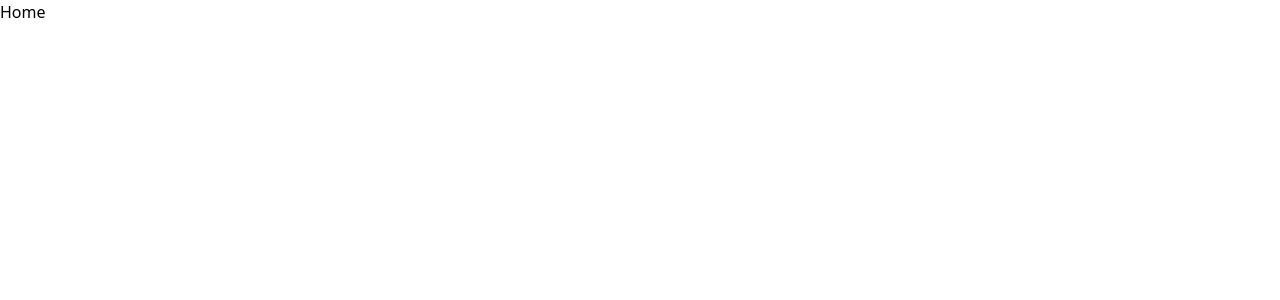
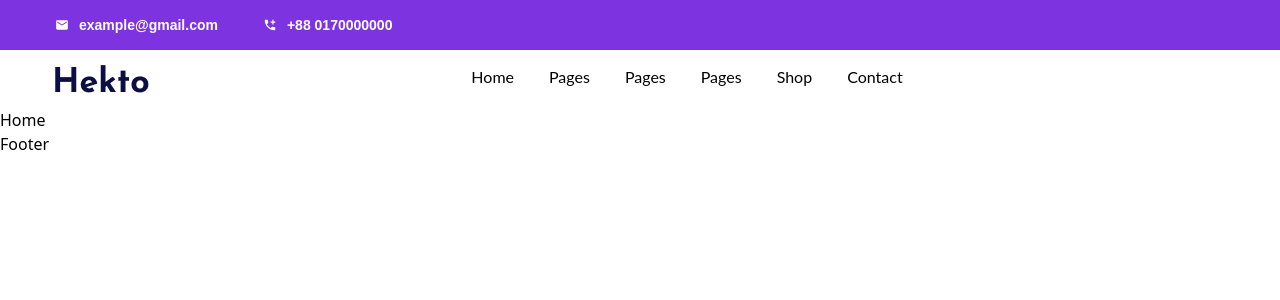
Before and after one commit to siamtalukder484/hekto-ecommerce, a React (Vite) app: page / in a window 1280 px wide. Shown: the top 300 px of the page. Built offline with nearby package versions, Linux system fonts and the light colour scheme.

Commit message:
header/ navbar part done

```diff
--- a/package.json
+++ b/package.json
@@ -10,8 +10,10 @@
     "preview": "vite preview"
   },
   "dependencies": {
+    "@react-icons/all-files": "^4.1.0",
     "react": "^18.2.0",
     "react-dom": "^18.2.0",
+    "react-icons": "^5.0.1",
     "react-router-dom": "^6.22.3"
   },
   "devDependencies": {
--- a/src/App.jsx
+++ b/src/App.jsx
@@ -6,11 +6,12 @@ import {
 } from "react-router-dom";
 import Home from './pages/home/Home';
 import About from './pages/about/About';
+import MainRootLayout from "./layout/MainRootLayout";
 
 function App() {
   const router = createBrowserRouter(
     createRoutesFromElements(
-      <Route>
+      <Route element={<MainRootLayout/>}>
         <Route path='/' element={<Home/>}/>
         <Route path='/about' element={<About/>}/>
 
--- /dev/null
+++ b/src/componants/Button.jsx
@@ -0,0 +1,9 @@
+import React from 'react'
+
+const Button = ({text, style}) => {
+  return (
+    <button className={style}>{text}</button>
+  )
+}
+
+export default Button
--- a/src/layout/Header.jsx
+++ b/src/layout/Header.jsx
@@ -1,7 +1,20 @@
 import React from 'react'
+import { Link } from 'react-router-dom'
+import { MdEmail } from "react-icons/md";
+import { MdAddCall } from "react-icons/md";
 
 export const Header = () => {
   return (
-    <div>Header</div>
+    <header className='bg-head-bg py-[15px]'>
+        <div className='max-w-container mx-auto'>
+            <div>
+                <div className='flex gap-x-[45px]'>
+                    <div><h5 className='flex items-center gap-x-[10px] text-white font-Josefin font-semibold text-sm'> <MdEmail /><Link to="#">example@gmail.com</Link></h5></div>
+                    <div><h5 className='flex items-center gap-x-[10px] text-white font-Josefin font-semibold text-sm'> <MdAddCall /><Link to="#">+88 0170000000</Link></h5></div>
+                </div>
+            </div>
+            <div></div>
+        </div>
+    </header>
   )
 }
--- a/src/layout/MainRootLayout.jsx
+++ b/src/layout/MainRootLayout.jsx
@@ -1,8 +1,15 @@
 import React from 'react'
+import Navbar from './Navbar'
+import { Outlet } from 'react-router'
+import { Footer } from './Footer'
 
 const MainRootLayout = () => {
   return (
-    <div>MainRootLayout</div>
+    <>
+      <Navbar/>
+        <Outlet/>
+      <Footer/>
+    </>
   )
 }
 
--- a/src/layout/Navbar.jsx
+++ b/src/layout/Navbar.jsx
@@ -1,8 +1,53 @@
 import React from 'react'
+import { Header } from './Header'
+import logoImg from '../assets/images/logo.png'
+import { Image } from '../utilities/Image'
+import { NavLink } from 'react-router-dom'
+
 
 const Navbar = () => {
   return (
-    <div>Navbar</div>
+    <div>
+        <div>
+            <Header/>
+        </div>
+        <div className='py-[15px]'>
+            <div className='max-w-container mx-auto'>
+                <div className='flex justify-between'>
+                    <div>
+                        <picture>
+                            <Image source={logoImg} alt="img not found"/>
+                        </picture>
+                    </div>
+                    <div>
+                        <ul className='flex gap-x-[35px]'>
+                            <li>
+                                <NavLink className="font-lato font-normal text-base capitalize">home</NavLink>
+                            </li>
+                            <li>
+                                <NavLink className="font-lato font-normal text-base capitalize">Pages</NavLink>
+                            </li>
+                            <li>
+                                <NavLink className="font-lato font-normal text-base capitalize">Pages</NavLink>
+                            </li>
+                            <li>
+                                <NavLink className="font-lato font-normal text-base capitalize">Pages</NavLink>
+                            </li>
+                            <li>
+                                <NavLink className="font-lato font-normal text-base capitalize">Shop</NavLink>
+                            </li>
+                            <li>
+                                <NavLink className="font-lato font-normal text-base capitalize">Contact</NavLink>
+                            </li>
+                        </ul>
+                    </div>
+                    <div>
+                        <button></button>
+                    </div>
+                </div>
+            </div>
+        </div>
+    </div>
   )
 }
 
```
Also changed, not shown: src/assets/images/logo.png (added), 1 other file (tests, documents, lock files or other folders).
